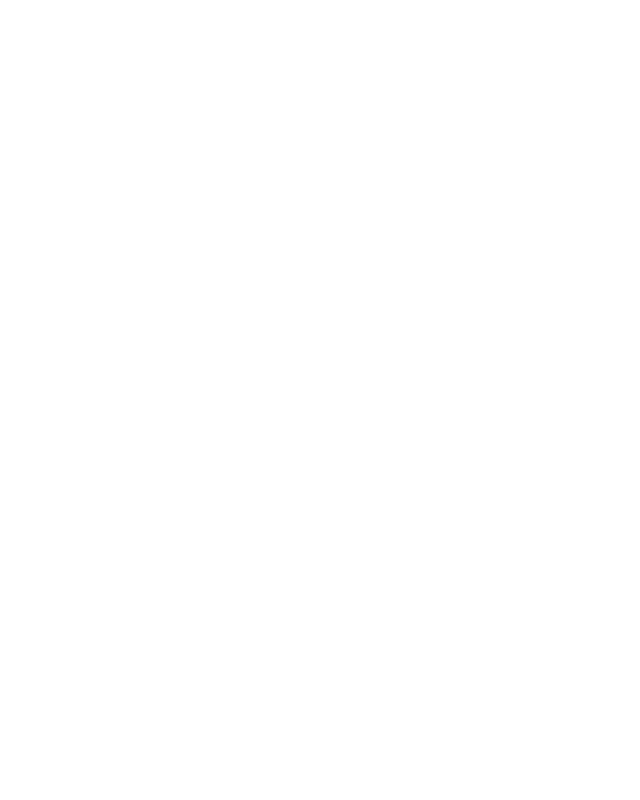
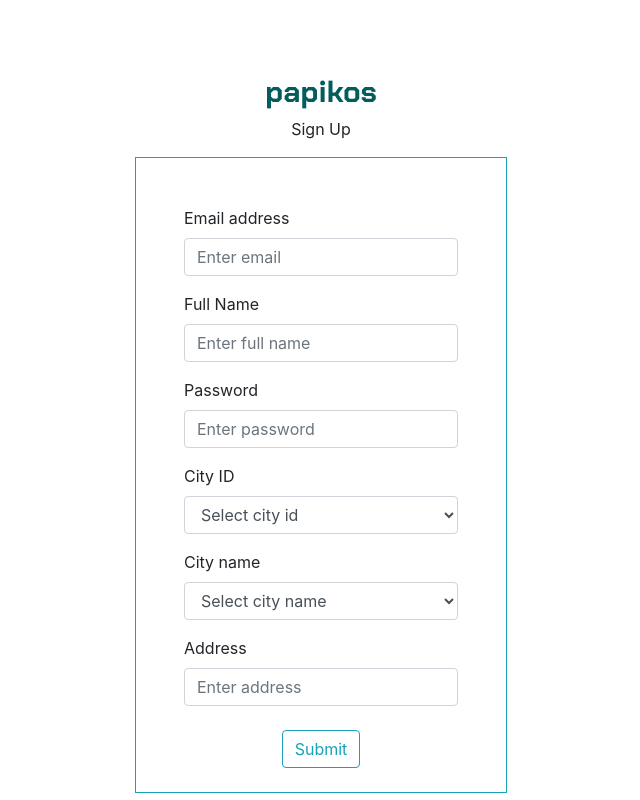
Before and after one commit to rwshopee/final-project-frontend-papikos, a React (Create React App) app: page /signup in a window 1280 px wide. Before the commit this address had no page. Shown: the whole page, without its empty margins (319-959 px from the left). Built offline with nearby package versions, Linux system fonts and the light colour scheme.

Commit message:
feat: init Sign In and Sign Up pages

```diff
--- a/src/App.js
+++ b/src/App.js
@@ -4,12 +4,16 @@
     BrowserRouter, Route, Routes,
 } from 'react-router-dom';
 import HomePage from './pages/HomePage';
+import SignIn from './pages/SignIn';
+import SignUp from './pages/SignUp';
 
 export default function App() {
     return (
         <BrowserRouter>
             <Routes>
                 <Route path="/" element={<HomePage />} />
+                <Route path="/signin" element={<SignIn />} />
+                <Route path="/signup" element={<SignUp />} />
             </Routes>
         </BrowserRouter>
     );
--- a/src/pages/HomePage.js
+++ b/src/pages/HomePage.js
@@ -81,6 +81,7 @@
   useEffect(() => {
     axios.get(uRL, {
       'Access-Control-Allow-Origin': '*',
+      'Access-Control-Allow-Methods': 'GET,PUT,POST,DELETE,PATCH,OPTIONS',
       'Content-Type': 'application/json',
     }).then((response) => {
       setHousesData(response.data.data.houses_data);
@@ -160,7 +161,7 @@
             ) : (
                 <div className="d-flex justify-content-end align-items-center col-4 col-xs-4 col-sm-4 col-md-4 col-lg-4 pr-3">
                   <a href="/signin" className="mr-5" style={{ color: 'black' }}>Sign In</a>
-                  <a href="/signin" style={{ color: 'darkred' }}>Sign Up</a>
+                  <a href="/signup" style={{ color: 'darkred' }}>Sign Up</a>
                 </div>
             )
           }
--- /dev/null
+++ b/src/pages/SignIn.js
@@ -0,0 +1,74 @@
+import { useEffect, useState } from 'react';
+import axios from 'axios';
+import logo from '../assets/images/papikos.png';
+
+export default function SignIn() {
+  const uRL = 'http://papikos-api.herokuapp.com/signin';
+
+  const [email, setEmail] = useState('');
+  const [password, setPassword] = useState('');
+  const [isLoggedIn, setIsLoggedIn] = useState(false);
+  const [isSubmitted, setIsSubmitted] = useState(false);
+
+  useEffect(() => {
+    axios.post(uRL, {
+      email,
+      password,
+    }, {
+      'Access-Control-Allow-Origin': '*',
+      'Content-Type': 'application/json',
+    }).then((response) => {
+      if (response.data.data.id_token !== '') {
+        setIsLoggedIn(true);
+        setIsSubmitted(false);
+      }
+      if (isLoggedIn === true) {
+        window.location = '/';
+      }
+    });
+  }, [isSubmitted]);
+
+  const handleSubmit = () => {
+    setIsSubmitted(true);
+  };
+
+  return (
+    <div className="d-flex justify-content-center align-content-center p-5" style={{ height: '50vh', marginTop: '2rem' }}>
+      <div>
+        <div className="d-flex justify-content-center align-items-center">
+          <a href="/" className="d-none d-sm-none d-md-block">
+            <img src={logo} alt="papikos logo" />
+          </a>
+        </div>
+        <p className="mt-2" style={{ textAlign: 'center' }}>Sign In</p>
+        <form className="border border-1 border-info px-5 pt-5 pb-4">
+          <div className="form-group">
+            <label>Email address</label>
+            <input
+              className="form-control"
+              placeholder="Enter email"
+              value={email}
+              onChange={(event) => setEmail(event.target.value)}
+              style={{ outline: 'none' }}
+            />
+          </div>
+          <div className="form-group">
+            <label>Password</label>
+            <input
+              className="form-control"
+              placeholder="Enter password"
+              value={password}
+              onChange={(event) => setPassword(event.target.value)}
+              style={{ outline: 'none' }}
+            />
+          </div>
+          <div className="d-flex justify-content-center mt-4">
+            <a href="/">
+              <button type="submit" className="btn btn-outline-info" onClick={handleSubmit} value="true">Submit</button>
+            </a>
+          </div>
+        </form>
+      </div>
+    </div>
+  );
+}
--- /dev/null
+++ b/src/pages/SignUp.js
@@ -0,0 +1,61 @@
+import logo from '../assets/images/papikos.png';
+
+export default function SignUp() {
+  return (
+    <div className="d-flex justify-content-center align-content-center p-5" style={{ height: '50vh', marginTop: '2rem' }}>
+      <div>
+        <div className="d-flex justify-content-center align-items-center">
+          <a href="/" className="d-none d-sm-none d-md-block">
+            <img src={logo} alt="papikos logo" />
+          </a>
+        </div>
+        <p className="mt-2" style={{ textAlign: 'center' }}>Sign Up</p>
+        <form className="border border-1 border-info px-5 pt-5 pb-4">
+          <div className="form-group">
+            <label>Email address</label>
+            <input
+              className="form-control"
+              placeholder="Enter email"
+            />
+          </div>
+          <div className="form-group">
+            <label>Full Name</label>
+            <input
+              className="form-control"
+              placeholder="Enter full name"
+            />
+          </div>
+          <div className="form-group">
+            <label>Password</label>
+            <input
+              className="form-control"
+              placeholder="Enter password"
+            />
+          </div>
+          <div className="form-group">
+            <label>City ID</label>
+            <select className="form-control">
+              <option>Select city id</option>
+            </select>
+          </div>
+          <div className="form-group">
+            <label>City name</label>
+            <select className="form-control">
+              <option>Select city name</option>
+            </select>
+          </div>
+          <div className="form-group">
+            <label>Address</label>
+            <input
+              className="form-control"
+              placeholder="Enter address"
+            />
+          </div>
+          <div className="d-flex justify-content-center mt-4">
+            <button type="submit" className="btn btn-outline-info">Submit</button>
+          </div>
+        </form>
+      </div>
+    </div>
+  );
+}
```
Lines whose indentation alone changed are shown as unchanged.
